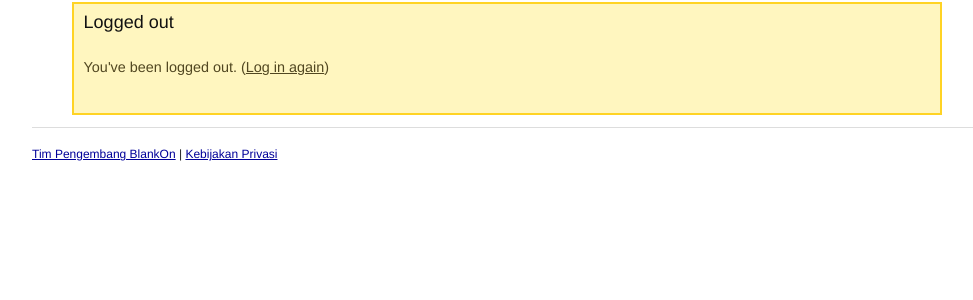
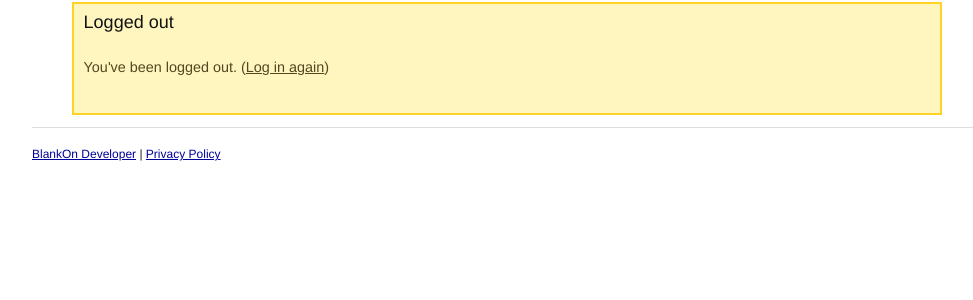
Before and after one commit to Rabitya/aku.boi, a Django app: template auth/templates/userprofile/account/logout.html in a window 1280 px wide. Shown: the part 161-461 px from the top of the page, without its empty margins (133-1106 px from the left). Run offline with Django 3.2, Linux system fonts and the light colour scheme; the template is opened without the code that fills it, so the values that code supplies are empty; parts of the project's set-up code (start-up, migrations or seed data) failed here and were passed over.

Commit message:
Change: Fix translation

```diff
--- a/templates/base.html
+++ b/templates/base.html
@@ -52,8 +52,8 @@
 		<div id="footer">
 		    <br />
 		    <hr />
-		    <a href="http://www.blankonlinux.or.id">Tim Pengembang BlankOn</a> |
-		    <a href="/privacy.html">Kebijakan Privasi</a>
+		    <a href="http://www.blankonlinux.or.id">{% trans "BlankOn Developer" %}</a> |
+		    <a href="/privacy.html">{% trans "Privacy Policy" %}</a>
 		</div>
 	</div>
 </body>
```
